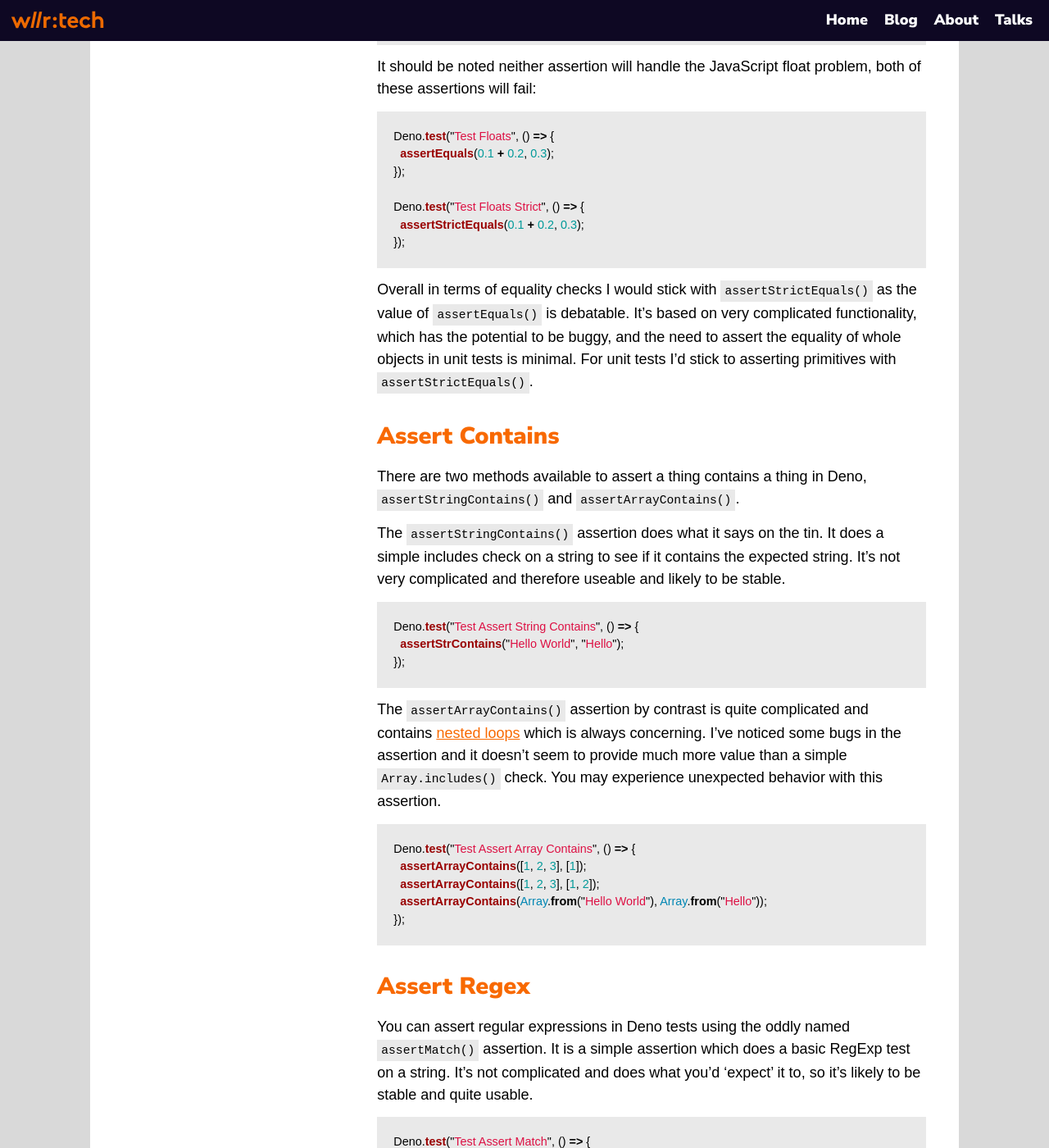
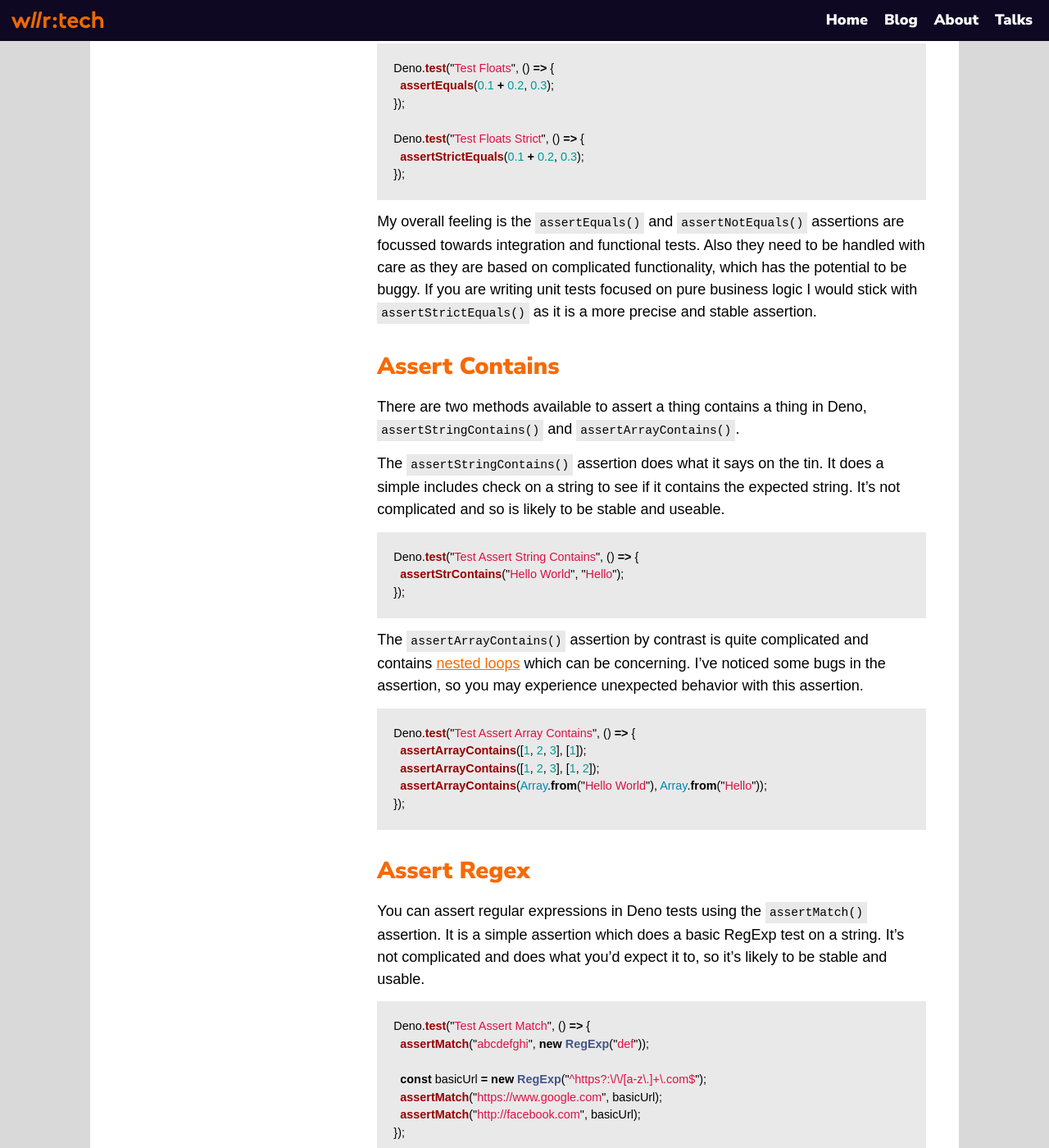
Before and after one commit to RobDWaller/robdwaller.github.io, a Jekyll site: the page built from _posts/2020-06-13-how-write-tests-deno.md, in a window 1280 px wide and 1400 px high, scrolled down 3972 px. Shown: the whole window at 82% size. Built offline with Jekyll 4.4.1, drawn with Linux system fonts in a browser that asks for light colours; comment, search, counter and statistics services are not loaded; some of the changed text lies outside the part shown.

Commit message:
Tidy up for how to write deno tests post.

````diff
--- a/_posts/2020-06-13-how-write-tests-deno.md
+++ b/_posts/2020-06-13-how-write-tests-deno.md
@@ -19,7 +19,7 @@
 
 Another great feature of Deno is it comes with TypeScript built in, so you get type checking out of the box. This also means Deno files can just be TypeScript files, and we can create test files by appending files with `.test.ts`. For example, `person.test.ts` will contain tests for our person module `person.ts`.
 
-To write a test in Deno, first we import the assertion we want to use from the [asserts module](https://deno.land/std/testing/asserts.ts) and then we write the test in the required Deno format.
+To write a test in Deno import the assertion you wish to use from the [asserts module](https://deno.land/std/testing/asserts.ts) and then write the test in the required Deno format.
 
 ```js
 import {
@@ -65,9 +65,9 @@
 
 ## Assert Equal vs Strict Equal
 
-Equality is a slightly confused topic in Deno assertions currently, there are three equality assertions available, `assertEquals()`, `assertNotEquals()` and `assertStrictEquals()`.
+There are three equality assertions available, `assertEquals()`, `assertNotEquals()` and `assertStrictEquals()`.
 
-The `assertEquals()` and `assertNotEquals()` methods are based on an internal [equal method](https://github.com/denoland/deno/blob/master/std/testing/asserts.ts#L76). This is quite a complicated method, it's [cyclomatic complexity](https://en.wikipedia.org/wiki/Cyclomatic_complexity) is 30, and it tries to provide a general equality check for JavaScript, which is no mean feat.
+The `assertEquals()` and `assertNotEquals()` methods are based on an internal [equal method](https://github.com/denoland/deno/blob/master/std/testing/asserts.ts#L76). This is a complicated method, it's [cyclomatic complexity](https://en.wikipedia.org/wiki/Cyclomatic_complexity) is 30, and it tries to provide a general equality check for JavaScript, which is no mean feat.
 
 As the examples show it will assert numerous types, including objects.
 ```js
@@ -99,7 +99,7 @@
 
 The difference to `assertStrictEquals()` is the strict equality check will not assert two instances of identical objects as they won't be referentially the same.
 
-The under the hood strict equals does a simple, strict `===` check, there is no reference to the `equal()` method. This limits the scope of what `assertStrictEquals()` defines as equal, which makes things more precise and stable.
+Under the hood strict equals does a simple `===` check, there is no reference to the `equal()` method. This limits the scope of what `assertStrictEquals()` defines as equal, which is simpler, and makes things more precise and stable.
 
 ```js
 Deno.test("Test Assert Strict Equals", () => {
@@ -122,13 +122,13 @@
 });
 ```
 
-Overall in terms of equality checks I would stick with `assertStrictEquals()` as the value of `assertEquals()` is debatable. It's based on very complicated functionality, which has the potential to be buggy, and the need to assert the equality of whole objects in unit tests is minimal. For unit tests I'd stick to asserting primitives with `assertStrictEquals()`.
+My overall feeling is the `assertEquals()` and `assertNotEquals()` assertions are focussed towards integration and functional tests. Also they need to be handled with care as they are based on complicated functionality, which has the potential to be buggy. If you are writing unit tests focused on pure business logic I would stick with `assertStrictEquals()` as it is a more precise and stable assertion.
 
 ## Assert Contains
 
 There are two methods available to assert a thing contains a thing in Deno, `assertStringContains()` and `assertArrayContains()`.
 
-The `assertStringContains()` assertion does what it says on the tin. It does a simple includes check on a string to see if it contains the expected string. It's not very complicated and therefore useable and likely to be stable.
+The `assertStringContains()` assertion does what it says on the tin. It does a simple includes check on a string to see if it contains the expected string. It's not complicated and so is likely to be stable and useable.
 
 ```js
 Deno.test("Test Assert String Contains", () => {
@@ -136,7 +136,7 @@
 });
 ```
 
-The `assertArrayContains()` assertion by contrast is quite complicated and contains [nested loops](https://github.com/denoland/deno/blob/master/std/testing/asserts.ts#L278) which is always concerning. I've noticed some bugs in the assertion and it doesn't seem to provide much more value than a simple `Array.includes()` check. You may experience unexpected behavior with this assertion.
+The `assertArrayContains()` assertion by contrast is quite complicated and contains [nested loops](https://github.com/denoland/deno/blob/master/std/testing/asserts.ts#L278) which can be concerning. I've noticed some bugs in the assertion, so you may experience unexpected behavior with this assertion.
 
 ```js
 Deno.test("Test Assert Array Contains", () => {
@@ -148,7 +148,7 @@
 
 ## Assert Regex
 
-You can assert regular expressions in Deno tests using the oddly named `assertMatch()` assertion. It is a simple assertion which does a basic RegExp test on a string. It's not complicated and does what you'd 'expect' it to, so it's likely to be stable and quite usable.
+You can assert regular expressions in Deno tests using the `assertMatch()` assertion. It is a simple assertion which does a basic RegExp test on a string. It's not complicated and does what you'd expect it to, so it's likely to be stable and usable.
 
 ```js
 Deno.test("Test Assert Match", () => {
@@ -201,7 +201,7 @@
 });
 ```
 
-It should be noted recent changes have been made to both these assertions to genericise them so the may have some stability issues in the near future.
+It should be noted recent changes have been made to both these assertions to genericise them which will make them more usable but may result in some stability issues in the near future.
 
 ## Custom Messages
 
@@ -217,13 +217,20 @@
 
 Overall Deno tests are relatively straight forward to set up and begin using, which is a massive benefit compared to the config hell of Node and NPM test libraries.
 
-There is though some work to be done in this area for Deno. It's fair to say some of the assertions are overcomplicated and stability may be an issue in the near future. But overall it is a great start and a big step forward for testing within the JavaScript community.
+There is though some work to be done in this area for Deno. It's fair to say some of the assertions are complicated and stability may be an issue in the near future. But overall it is a great start and a big step forward for testing within the JavaScript community.
 
-Please do give [Deno](https://deno.land) a try, I think you'll like it.
+My advice is if you are writing unit tests stick to the following assertions as they are precise and stable:
+
+- `assertStrictEquals(actual: unknown, expected: unknown, msg?: string): void` *
+- `assertStringContains(actual: string, expected: string, msg?: string): void` *
+- `assertMatch(actual: string, expected: RegExp, msg?: string): void`
+- `assertThrows(fn: () => void, ErrorClass?: Constructor, msgIncludes = "", msg?: string): Error`
+
+Use the remaining assertions if you are writing more general tests like integration and functional tests.
 
 ## Beyond Deno Core Assertions
 
-If you want more than the Deno standard assertions module has to offer I have begun work on an assertion library called [explicitly](https://deno.land/x/explicitly). The library extends the standard Deno assertions with a collection of simple but explicit assertions. These assertions are geared towards developers who wish to write clear and concise Unit Tests in Deno.
+If you want more than the Deno standard assertions module has to offer I have begun work on an assertion library called [explicitly](https://deno.land/x/explicitly). The library extends the standard Deno assertions with a collection of simple but explicit assertions. These assertions are geared towards developers who wish to write clear and concise unit tests in Deno.
 
 - `assertTrue(actual: unknown): void`
 - `assertFalse(actual: unknown): void`
````
Also changed, not shown: other parts of _posts/2020-06-13-how-write-tests-deno.md (+3 -3 lines).
